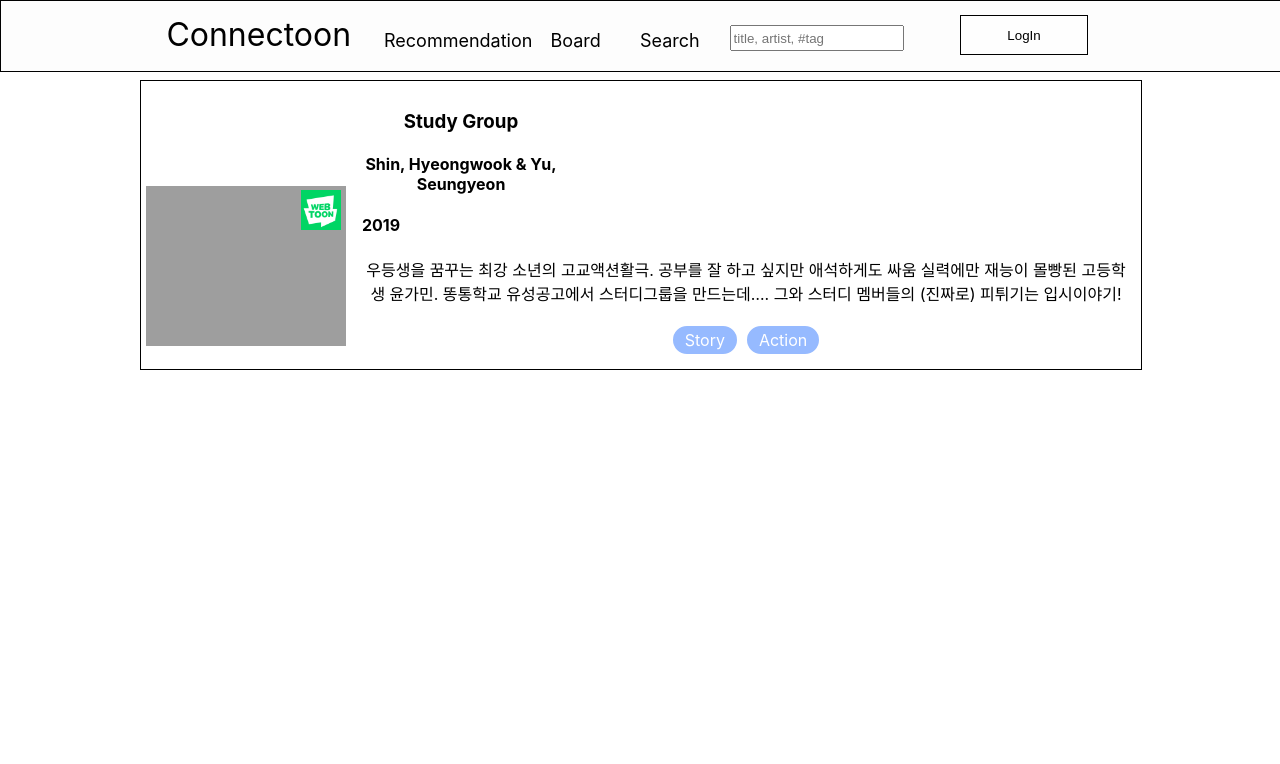
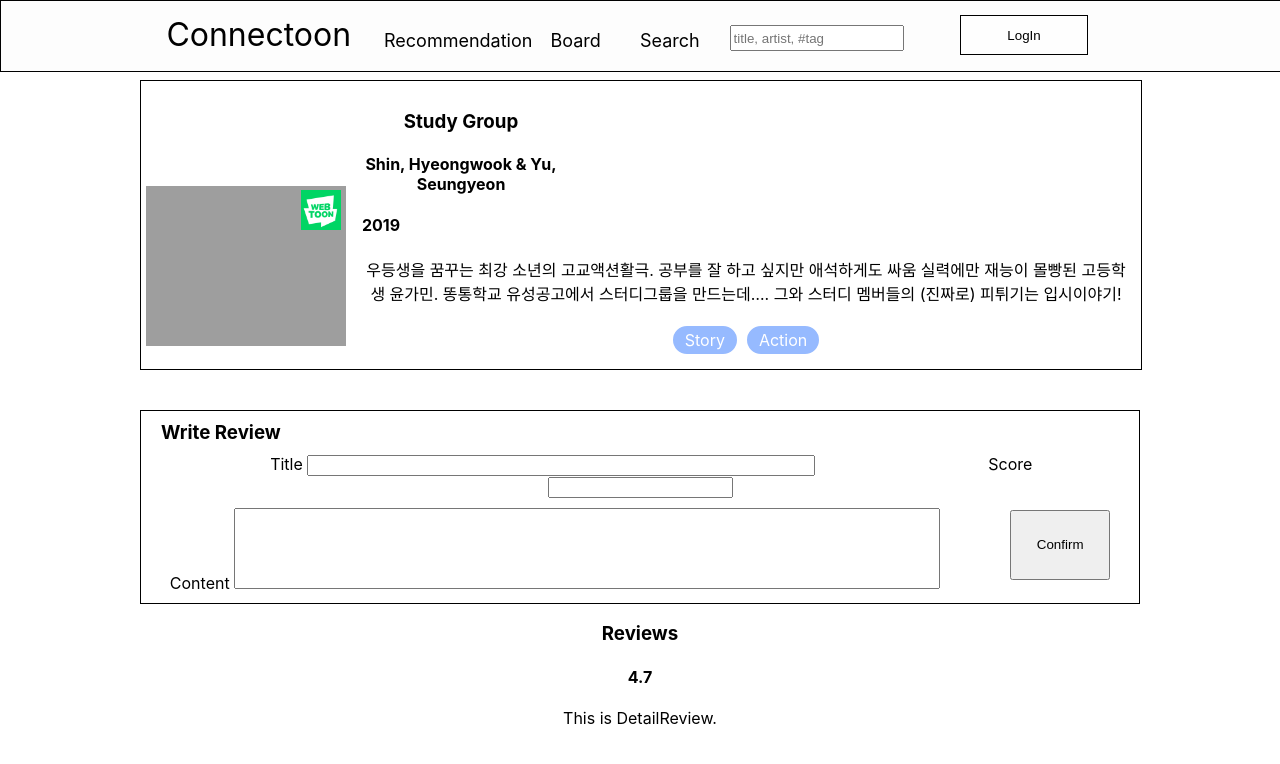
Before and after one commit to swsnu/swpp2021-team10, a React (Create React App) app in the folder frontend/connectoon/: page /works/1 in a window 1280 px wide. Shown: the top 764 px of the page. Built offline with nearby package versions, Linux system fonts and the light colour scheme; grey boxes are pictures that could not be loaded.

Commit message:
add DetailReview direcotory, implement WriteReview, modify WorkDetail

```diff
--- /dev/null
+++ b/frontend/connectoon/src/Components/DetailReview/DetailReview.js
@@ -0,0 +1,25 @@
+import React, { Component } from 'react';
+import PropTypes from 'prop-types';
+
+class DetailReview extends Component {
+  constructor(props) {
+    super(props);
+    this.state = { dummyState: true };
+  }
+
+  render() {
+    const { className } = this.props;
+    const { dummyState } = this.state;
+    return (
+      <div className={className}>
+        {dummyState && 'This is DetailReview.'}
+      </div>
+    );
+  }
+}
+
+DetailReview.propTypes = {
+  className: PropTypes.string.isRequired,
+};
+
+export default DetailReview;
--- /dev/null
+++ b/frontend/connectoon/src/Components/WriteReview/WriteReview.css
@@ -0,0 +1,44 @@
+.work-write-review {
+  border: 1px solid black;
+}
+
+.work-write-review-header {
+  text-align: left;
+  margin: 10px 10px 10px 20px;
+}
+
+.title-and-score-region {
+  margin: 10px 20px 10px 20px;
+}
+
+.review-title-label {
+  margin: 0 0 0 27px;
+}
+
+.review-title-input {
+  width: 500px;
+}
+
+.review-score-label {
+  margin: 0 0 0 173px;
+}
+
+.content-and-button-region {
+  margin: 10px 20px 10px 20px;
+}
+
+.review-content-label {
+  vertical-align: top;
+}
+
+.review-content-input {
+  width: 700px;
+  resize: none;
+}
+
+.confirm-button {
+  width: 100px;
+  height: 70px;
+  vertical-align: top;
+  margin: 2px 0 4px 70px;
+}
--- /dev/null
+++ b/frontend/connectoon/src/Components/WriteReview/WriteReview.js
@@ -0,0 +1,36 @@
+import React from 'react';
+import PropTypes from 'prop-types';
+import './WriteReview.css';
+
+const WriteReview = (props) => {
+  const { className } = props;
+
+  return (
+    <div className={className}>
+      <h3 className="work-write-review-header">Write Review</h3>
+      <div className="title-and-score-region">
+        <label className="review-title-label">
+          Title&nbsp;
+          <input type="text" className="review-title-input" name="review-title" />
+        </label>
+        <label className="review-score-label">
+          Score&nbsp;
+          <input type="number" className="review-score-input" name="review-score" />
+        </label>
+      </div>
+      <div className="content-and-button-region">
+        <label className="review-content-label">
+          Content&nbsp;
+          <textarea className="review-content-input" name="review-content" rows="5" />
+        </label>
+        <button type="button" className="confirm-button">Confirm</button>
+      </div>
+    </div>
+  );
+};
+
+WriteReview.propTypes = {
+  className: PropTypes.string.isRequired,
+};
+
+export default WriteReview;
--- a/frontend/connectoon/src/Containers/WorkDetail/WorkDetail.js
+++ b/frontend/connectoon/src/Containers/WorkDetail/WorkDetail.js
@@ -3,6 +3,8 @@ import PropTypes from 'prop-types';
 
 import WorkInfo from '../../Components/WorkInfo/WorkInfo';
 import './WorkDetail.css';
+import WriteReview from '../../Components/WriteReview/WriteReview';
+import DetailReview from '../../Components/DetailReview/DetailReview';
 
 const dummyWork = {
   id: 1,
@@ -17,6 +19,7 @@ const dummyWork = {
   tagNames: [
     'Story', 'Action',
   ],
+  score: 4.7,
 };
 
 class WorkDetail extends Component {
@@ -42,6 +45,10 @@ class WorkDetail extends Component {
           link={dummyWork.link}
           tagNames={dummyWork.tagNames}
         />
+        <WriteReview className="work-write-review" />
+        <h3 id="work-reviews-header">Reviews</h3>
+        <h4 id="work-average-score">{dummyWork.score}</h4>
+        <DetailReview className="detail-review" />
       </div>
     );
   }
```
Also changed, not shown: frontend/connectoon/.eslintrc.js.
